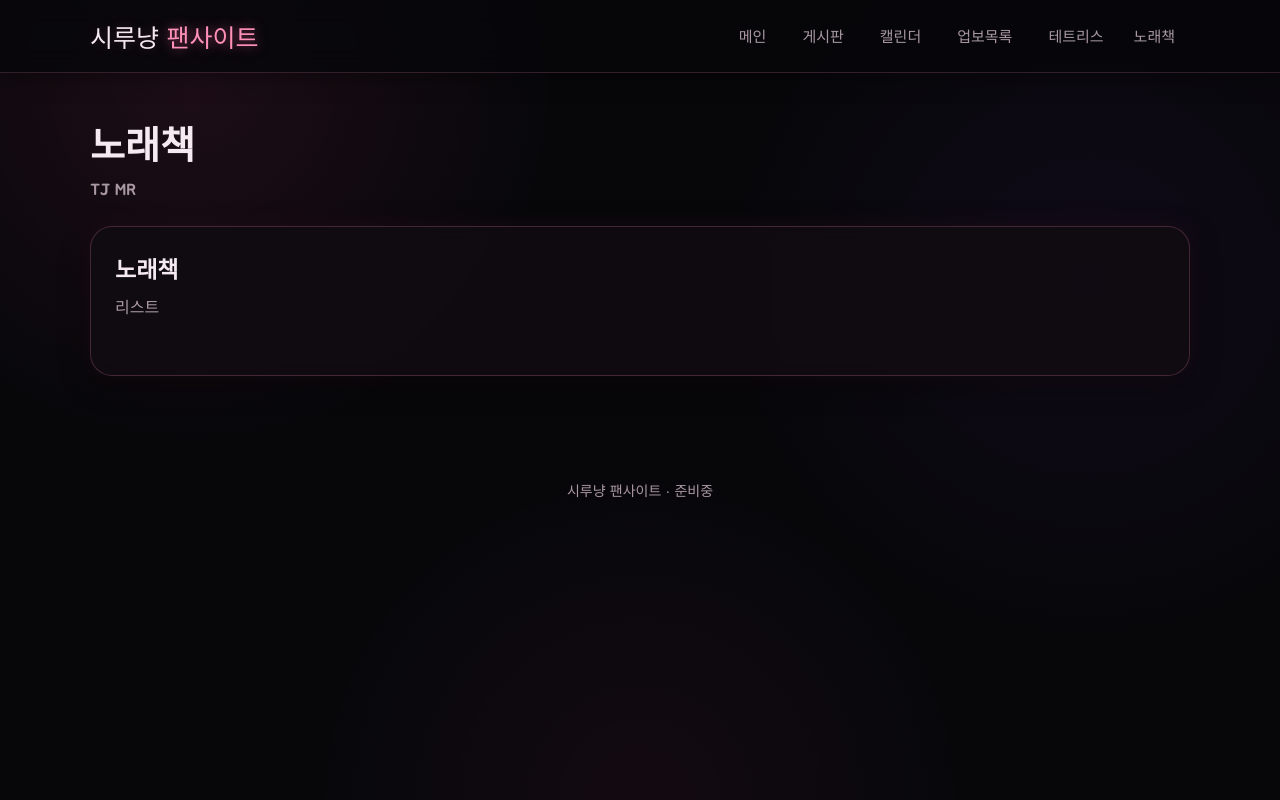
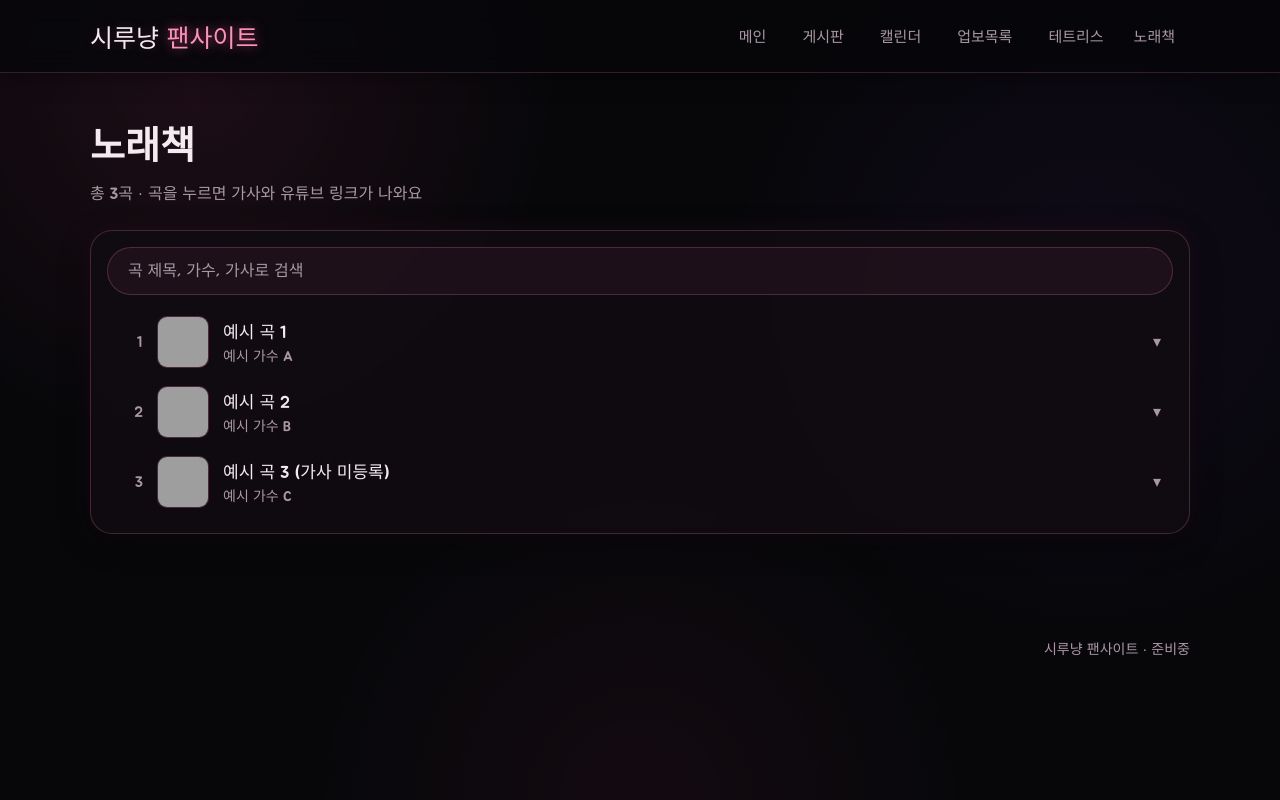
Before and after one commit to denshathetrain/xiru-fan, a plain HTML site: page song/index.html in a window 1280 px wide. Drawn offline with Linux system fonts and the light colour scheme; grey boxes are pictures that could not be loaded.

Commit message:
Add files via upload

```diff
--- a/song/index.html
+++ b/song/index.html
@@ -1,24 +1,24 @@
-<!DOCTYPE html>
+<!doctype html>
 <html lang="ko">
 <head>
-    <meta charset="UTF-8">
-    <meta name="viewport" content="width=device-width, initial-scale=1.0">
-    <title>노래책 | 시루냥 팬사이트</title>
-    <link rel="stylesheet" href="../style.css">
+<meta charset="utf-8">
+<meta name="viewport" content="width=device-width, initial-scale=1">
+<title>노래책 · 시루냥 팬사이트</title>
+<link rel="stylesheet" href="/style.css">
 </head>
 <body>
+
+<!-- 헤더/푸터는 다른 페이지(예: upbo/index.html)와 똑같이 맞춰서 교체해도 됩니다 -->
 <header class="site-header">
   <div class="header-inner">
-        <a class="logo" href="../">시루냥 <span>팬사이트</span></a>
+    <a class="logo" href="/">시루냥 <span>팬사이트</span></a>
     <nav class="nav">
-            <a href="../">메인</a>
-            <a href="../post/">게시판</a>
-            <a href="../schedule/">캘린더</a>
-
-            <a href="../upbo/">업보목록</a>
+      <a href="/">메인</a>
+      <a href="/post/">게시판</a>
+      <a href="/schedule/">캘린더</a>
+      <a href="/upbo/">업보목록</a>
       <div class="nav-more">
-                <button type="button" class="nav-more-btn">더보기 ▾</button>
-
+        <button class="nav-more-btn" type="button">더보기 ▾</button>
         <div class="nav-more-menu">
           <a href="/tetris/">테트리스</a>
           <a href="/song/">노래책</a>
@@ -29,18 +29,21 @@
 </header>
 
 <main>
-    <section class="page-title">
+  <div class="page-title">
     <h1>노래책</h1>
-        <p>TJ MR</p>
-    </section>
+    <p id="song-count"></p>
+  </div>
 
-    <article class="card">
-        <h2>노래책</h2>
-        <p>리스트</p>
-    </article>
+  <div class="song-card">
+    <input id="song-search" class="song-search" type="search" placeholder="곡 제목, 가수, 가사로 검색" autocomplete="off" aria-label="노래 검색">
+    <ul id="song-list" class="song-list"></ul>
+    <p id="song-empty" class="song-empty" hidden>검색 결과가 없어요. 다른 단어로 찾아보세요.</p>
+  </div>
 </main>
 
 <footer class="footer">시루냥 팬사이트 · 준비중</footer>
-<script src="../script.js"></script>
+
+<script src="/script.js"></script>
+<script src="song.js"></script>
 </body>
 </html>
--- /dev/null
+++ b/song/song.js
@@ -0,0 +1,181 @@
+  // ==============================
+  // 노래책
+  // (script.js의 DOMContentLoaded 안, "네비게이션 현재 페이지 표시" 위에 붙여넣기)
+  // ==============================
+
+  const songList = document.getElementById("song-list");
+
+  if (songList) {
+    /* ===== 곡 데이터: 여기에 곡을 추가하세요 =====
+       title  : 곡 제목
+       artist : 가수
+       yt     : 유튜브 링크 (없으면 "" → 버튼이 안 나옴)
+       lyrics : 가사 (백틱 ` 안에서 Enter로 줄바꿈)
+    */
+    const SONGS = [
+      {
+        title: "예시 곡 1",
+        artist: "예시 가수 A",
+        yt: "https://youtu.be/AAAAAAAAAAA",
+        lyrics: `여기에 가사를 넣어주세요.
+줄바꿈은 입력한 그대로 보여집니다.`
+      },
+      {
+        title: "예시 곡 2",
+        artist: "예시 가수 B",
+        yt: "https://www.youtube.com/watch?v=BBBBBBBBBBB",
+        lyrics: `두 번째 곡의 가사 자리예요.`
+      },
+      {
+        title: "예시 곡 3 (가사 미등록)",
+        artist: "예시 가수 C",
+        yt: "https://youtu.be/CCCCCCCCCCC",
+        lyrics: ""
+      }
+    ];
+    /* ============================================ */
+
+    const songSearch = document.getElementById("song-search");
+    const songCount = document.getElementById("song-count");
+    const songEmpty = document.getElementById("song-empty");
+
+    const norm = s => (s || "").toLowerCase().replace(/\s+/g, "");
+
+    function ytId(url) {
+      const m = /(?:youtu\.be\/|[?&]v=|shorts\/|embed\/)([\w-]{11})/.exec(url || "");
+      return m ? m[1] : null;
+    }
+
+    function safeUrl(url) {
+      try {
+        const u = new URL(url);
+        return /^https?:$/.test(u.protocol) ? u.href : null;
+      } catch {
+        return null;
+      }
+    }
+
+    function toggleSong(li) {
+      const willOpen = !li.classList.contains("open");
+      songList.querySelectorAll(".song-item.open").forEach(el => {
+        el.classList.remove("open");
+        el.querySelector(".song-row").setAttribute("aria-expanded", "false");
+      });
+      if (willOpen) {
+        li.classList.add("open");
+        li.querySelector(".song-row").setAttribute("aria-expanded", "true");
+      }
+    }
+
+    function buildSong(song, i) {
+      const li = document.createElement("li");
+      li.className = "song-item";
+
+      const row = document.createElement("button");
+      row.type = "button";
+      row.className = "song-row";
+      row.setAttribute("aria-expanded", "false");
+      row.setAttribute("aria-controls", "song-detail-" + i);
+
+      const num = document.createElement("span");
+      num.className = "song-num";
+      num.textContent = i + 1;
+
+      const thumb = document.createElement("span");
+      thumb.className = "song-thumb";
+      const id = ytId(song.yt);
+      if (id) {
+        const img = document.createElement("img");
+        img.src = `https://img.youtube.com/vi/${id}/mqdefault.jpg`;
+        img.alt = "";
+        img.loading = "lazy";
+        img.onerror = () => img.remove();
+        thumb.appendChild(img);
+      }
+
+      const info = document.createElement("span");
+      info.className = "song-info";
+      const title = document.createElement("span");
+      title.className = "song-title";
+      title.textContent = song.title;
+      const artist = document.createElement("span");
+      artist.className = "song-artist";
+      artist.textContent = song.artist;
+      info.append(title, artist);
+
+      const tag = document.createElement("span");
+      tag.className = "song-tag";
+      tag.textContent = "가사 일치";
+      tag.hidden = true;
+
+      const chev = document.createElement("span");
+      chev.className = "song-chev";
+      chev.setAttribute("aria-hidden", "true");
+      chev.textContent = "▾";
+
+      row.append(num, thumb, info, tag, chev);
+
+      const detail = document.createElement("div");
+      detail.className = "song-detail";
+      detail.id = "song-detail-" + i;
+      const inner = document.createElement("div");
+      inner.className = "song-detail-inner";
+      const body = document.createElement("div");
+      body.className = "song-detail-body";
+
+      const lyrics = document.createElement("pre");
+      lyrics.className = "song-lyrics";
+      if (song.lyrics && song.lyrics.trim()) {
+        lyrics.textContent = song.lyrics;
+      } else {
+        lyrics.textContent = "아직 등록된 가사가 없어요.";
+        lyrics.classList.add("empty");
+      }
+      body.appendChild(lyrics);
+
+      const href = safeUrl(song.yt);
+      if (href) {
+        const link = document.createElement("a");
+        link.className = "song-yt";
+        link.href = href;
+        link.target = "_blank";
+        link.rel = "noopener noreferrer";
+        link.textContent = "유튜브에서 듣기";
+        body.appendChild(link);
+      }
+
+      inner.appendChild(body);
+      detail.appendChild(inner);
+      li.append(row, detail);
+
+      row.addEventListener("click", () => toggleSong(li));
+      return li;
+    }
+
+    const songItems = SONGS.map(buildSong);
+    songItems.forEach(li => songList.appendChild(li));
+
+    function filterSongs() {
+      const q = norm(songSearch.value);
+      let shown = 0;
+
+      songItems.forEach((li, i) => {
+        const s = SONGS[i];
+        const inMeta = norm(s.title).includes(q) || norm(s.artist).includes(q);
+        const inLyrics = norm(s.lyrics).includes(q);
+        const match = !q || inMeta || inLyrics;
+
+        li.hidden = !match;
+        li.querySelector(".song-tag").hidden = !(q && !inMeta && inLyrics);
+        if (match) shown++;
+      });
+
+      songCount.textContent = q
+        ? `${SONGS.length}곡 중 ${shown}곡`
+        : `총 ${SONGS.length}곡 · 곡을 누르면 가사와 유튜브 링크가 나와요`;
+      songEmpty.hidden = shown !== 0;
+    }
+
+    songSearch.addEventListener("input", filterSongs);
+    filterSongs();
+  }
--- a/style.css
+++ b/style.css
@@ -829,3 +829,279 @@ main {
     font-size: 14px;
   }
 }
+
+/* =========================
+   노래책 (style.css 맨 아래에 붙여넣기)
+========================= */
+
+.song-card {
+  background: var(--surface);
+  border: 1px solid var(--border);
+  border-radius: 22px;
+  box-shadow: var(--shadow);
+  backdrop-filter: blur(8px);
+  padding: 16px;
+}
+
+.song-search {
+  width: 100%;
+  margin-bottom: 12px;
+  padding: 13px 20px;
+  font-family: inherit;
+  font-size: 16px;
+  color: var(--text);
+  background: rgba(255, 105, 160, 0.06);
+  border: 1px solid var(--border);
+  border-radius: 999px;
+}
+
+.song-search::placeholder {
+  color: var(--muted);
+}
+
+.song-search:focus {
+  outline: none;
+  border-color: rgba(255, 143, 179, 0.55);
+  box-shadow: 0 0 18px rgba(255, 105, 160, 0.12);
+}
+
+.song-list {
+  list-style: none;
+  margin: 0;
+  padding: 0;
+}
+
+.song-item {
+  border-radius: 14px;
+  transition: background 0.2s ease;
+}
+
+.song-item.open {
+  background: rgba(255, 105, 160, 0.07);
+}
+
+.song-row {
+  display: flex;
+  align-items: center;
+  gap: 14px;
+  width: 100%;
+  padding: 9px 12px;
+  font: inherit;
+  color: inherit;
+  text-align: left;
+  background: none;
+  border: 0;
+  border-radius: 14px;
+  cursor: pointer;
+  transition: background 0.18s ease;
+}
+
+.song-row:hover {
+  background: var(--pink-light);
+}
+
+.song-row:focus-visible {
+  outline: 2px solid var(--pink);
+  outline-offset: -2px;
+}
+
+.song-num {
+  width: 24px;
+  flex: none;
+  text-align: right;
+  color: var(--muted);
+  font-size: 15px;
+}
+
+.song-thumb {
+  width: 52px;
+  height: 52px;
+  flex: none;
+  overflow: hidden;
+  border-radius: 10px;
+  background: rgba(255, 143, 179, 0.12);
+  border: 1px solid rgba(255, 143, 179, 0.14);
+}
+
+.song-thumb img {
+  width: 100%;
+  height: 100%;
+  object-fit: cover;
+  display: block;
+}
+
+.song-info {
+  flex: 1;
+  min-width: 0;
+}
+
+.song-title {
+  display: block;
+  font-size: 17px;
+  color: var(--text);
+  overflow: hidden;
+  text-overflow: ellipsis;
+  white-space: nowrap;
+}
+
+.song-item.open .song-title {
+  color: #ff9abd;
+  text-shadow: 0 0 10px rgba(255, 120, 170, 0.35);
+}
+
+.song-artist {
+  display: block;
+  margin-top: 2px;
+  font-size: 14px;
+  color: var(--muted);
+  overflow: hidden;
+  text-overflow: ellipsis;
+  white-space: nowrap;
+}
+
+.song-tag {
+  flex: none;
+  font-size: 12px;
+  color: #ff9abd;
+  border: 1px solid var(--border);
+  border-radius: 999px;
+  padding: 2px 9px;
+}
+
+.song-chev {
+  flex: none;
+  color: var(--muted);
+  transition: transform 0.25s ease;
+}
+
+.song-item.open .song-chev {
+  transform: rotate(180deg);
+  color: #ff9abd;
+}
+
+/* 아래로 펼쳐지는 영역 */
+.song-detail {
+  display: grid;
+  grid-template-rows: 0fr;
+  visibility: hidden;
+  transition: grid-template-rows 0.25s ease, visibility 0s 0.25s;
+}
+
+.song-item.open .song-detail {
+  grid-template-rows: 1fr;
+  visibility: visible;
+  transition-delay: 0s;
+}
+
+.song-detail-inner {
+  overflow: hidden;
+  min-height: 0;
+}
+
+.song-detail-body {
+  padding: 6px 18px 20px 18px;
+}
+
+.song-lyrics {
+  max-width: 640px;
+  max-height: 55vh;
+  overflow-y: auto;
+  margin: 0 0 18px;
+  white-space: pre-wrap;
+  font: inherit;
+  font-size: 16px;
+  line-height: 1.95;
+  color: #e6d9e0;
+}
+
+.song-lyrics.empty {
+  color: var(--muted);
+}
+
+.song-yt {
+  display: inline-block;
+  padding: 9px 20px;
+  border-radius: 999px;
+  background: var(--pink);
+  color: #2a0f1a;
+  transition: 0.2s ease;
+}
+
+.song-yt:hover {
+  box-shadow: 0 0 20px rgba(255, 105, 160, 0.35);
+  transform: translateY(-1px);
+}
+
+.song-yt:focus-visible {
+  outline: 2px solid var(--text);
+  outline-offset: 2px;
+}
+
+.song-empty {
+  padding: 50px 20px;
+  text-align: center;
+  color: var(--muted);
+}
+
+@media (prefers-reduced-motion: reduce) {
+  .song-detail,
+  .song-chev {
+    transition: none;
+  }
+}
+
+@media (max-width: 700px) {
+  .song-card {
+    padding: 10px;
+    border-radius: 18px;
+  }
+
+  .song-num {
+    display: none;
+  }
+
+  .song-thumb {
+    width: 46px;
+    height: 46px;
+  }
+
+  .song-title {
+    font-size: 16px;
+  }
+
+  .song-detail-body {
+    padding: 4px 12px 18px;
+  }
+}
+
+.song-search::-webkit-search-cancel-button {
+  cursor: pointer;
+}
+
+.day.today {
+  outline: 2px solid var(--pink, #ff8fb3);
+  outline-offset: -2px;
+  border-radius: 8px;
+}
+
+.day.today .day-num {
+  color: #ff9abd;
+  font-weight: 700;
+}
+
+.footer {
+  display: flex;
+  justify-content: flex-end;
+  flex-wrap: wrap;
+  gap: 8px 18px;
+}
+
+.footer a {
+  color: var(--muted);
+  transition: 0.2s ease;
+}
+
+.footer a:hover {
+  color: #ff9abd;
+  text-shadow: 0 0 10px rgba(255, 120, 170, 0.45);
+}
```
Also changed, not shown: index.html (+5 -2 lines), schedule/index.html (+8 -1 lines). Lines whose indentation alone changed are shown as unchanged.
